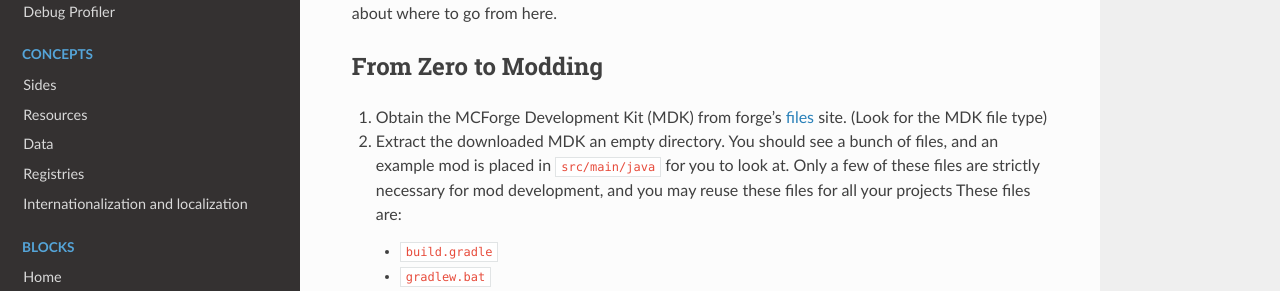
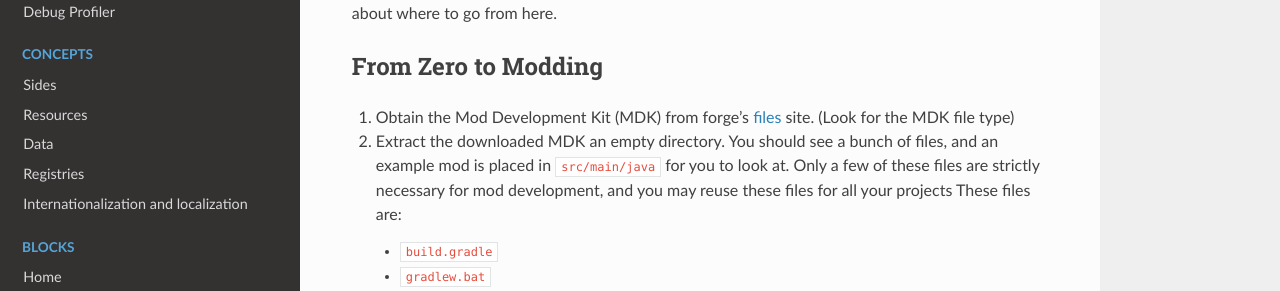
Before and after one commit to MinecraftForge/Documentation, an MkDocs documentation site: the page built from docs/gettingstarted/index.md, in a window 1280 px wide and 900 px high. Shown: the part 182-473 px from the top of the window. Built offline with MkDocs 1.6.1, drawn with Linux system fonts in a browser that asks for light colours; nearby versions of some CDN libraries.

Commit message:
Correct unabbreviation

```diff
--- a/docs/gettingstarted/index.md
+++ b/docs/gettingstarted/index.md
@@ -6,7 +6,7 @@ This is a simple guide to get you from nothing to a basic mod. The rest of this
 From Zero to Modding
 --------------------
 
-1. Obtain the MCForge Development Kit (MDK) from forge's [files][] site. (Look for the MDK file type)
+1. Obtain the Mod Development Kit (MDK) from forge's [files][] site. (Look for the MDK file type)
 2. Extract the downloaded MDK an empty directory. You should see a bunch of files, and an example mod is placed in `src/main/java` for you to look at. Only a few of these files are strictly necessary for mod development, and you may reuse these files for all your projects These files are:
     * `build.gradle`
     * `gradlew.bat`
```
